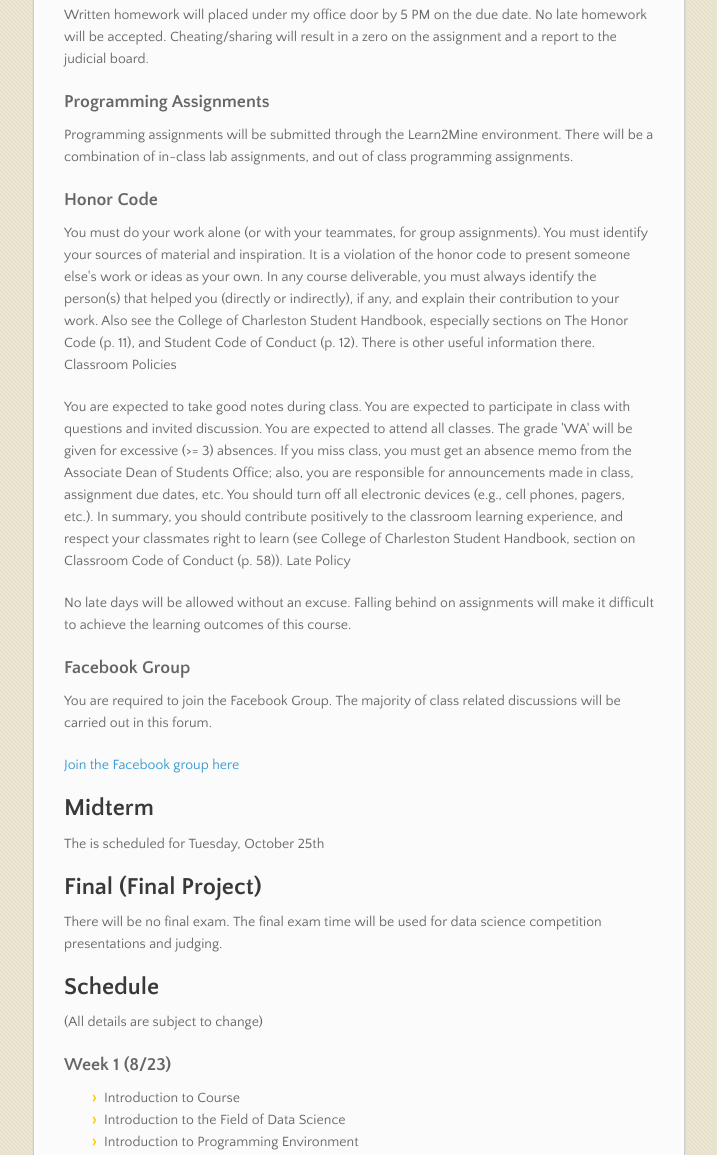
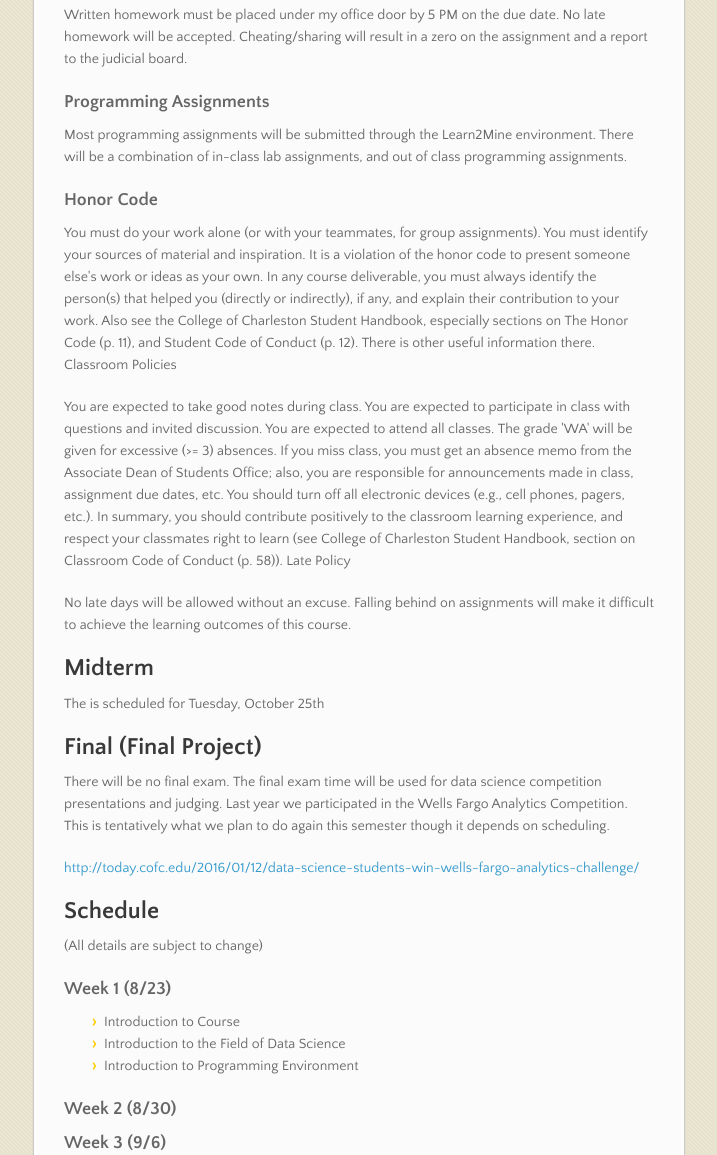
Before and after one commit to Anderson-Lab/data-101-fall-2016, a plain HTML site: page index.html in a window 1280 px wide. Shown: the part 2198-3353 px from the top of the page, without its empty margins (282-999 px from the left). Drawn offline with nearby package versions, Linux system fonts and the light colour scheme.

```diff
--- a/index.html
+++ b/index.html
@@ -47,7 +47,7 @@
 
 <ul>
 <li><a href="http://learn2mine.appspot.com/">Learn2Mine - where you complete assignments</a></li>
-<li><a href="To%20be%20posted%20soon">Join Learn2Mine Class</a></li>
+<li><a href="http://learn2mine.appspot.com/EnrollClass?key=ZJpabMBALKZeacmBP17Q">Join Learn2Mine Class</a></li>
 <li><a href="http://freyja.cs.cofc.edu/rstudio-learn2mine">RStudio - where you code</a></li>
 <li><a href="https://www.dropbox.com/sh/mgqi2qk6ss6h15n/AAAszxCzNOB78bzMrHehzfoFa?dl=0">Course Materials</a></li>
 <li><a href="https://www.facebook.com/groups/1239118556120962/">Facebook</a></li>
@@ -132,12 +132,12 @@
 <h3>
 <a id="homework-policy" class="anchor" href="#homework-policy" aria-hidden="true"><span aria-hidden="true" class="octicon octicon-link"></span></a>Homework Policy</h3>
 
-<p>Written homework will placed under my office door by 5 PM on the due date. No late homework will be accepted. Cheating/sharing will result in a zero on the assignment and a report to the judicial board.</p>
+<p>Written homework must be placed under my office door by 5 PM on the due date. No late homework will be accepted. Cheating/sharing will result in a zero on the assignment and a report to the judicial board.</p>
 
 <h3>
 <a id="programming-assignments" class="anchor" href="#programming-assignments" aria-hidden="true"><span aria-hidden="true" class="octicon octicon-link"></span></a>Programming Assignments</h3>
 
-<p>Programming assignments will be submitted through the Learn2Mine environment. There will be a combination of in-class lab assignments, and out of class programming assignments.</p>
+<p>Most programming assignments will be submitted through the Learn2Mine environment. There will be a combination of in-class lab assignments, and out of class programming assignments.</p>
 
 <h3>
 <a id="honor-code" class="anchor" href="#honor-code" aria-hidden="true"><span aria-hidden="true" class="octicon octicon-link"></span></a>Honor Code</h3>
@@ -157,13 +157,6 @@
 
 <p>No late days will be allowed without an excuse. Falling behind on assignments will make it difficult to achieve the learning outcomes of this course.</p>
 
-<h3>
-<a id="facebook-group" class="anchor" href="#facebook-group" aria-hidden="true"><span aria-hidden="true" class="octicon octicon-link"></span></a>Facebook Group</h3>
-
-<p>You are required to join the Facebook Group. The majority of class related discussions will be carried out in this forum.</p>
-
-<p><a href="https://www.facebook.com/groups/1689269657959552/">Join the Facebook group here</a></p>
-
 <h2>
 <a id="midterm" class="anchor" href="#midterm" aria-hidden="true"><span aria-hidden="true" class="octicon octicon-link"></span></a>Midterm</h2>
 
@@ -172,7 +165,9 @@
 <h2>
 <a id="final-final-project" class="anchor" href="#final-final-project" aria-hidden="true"><span aria-hidden="true" class="octicon octicon-link"></span></a>Final (Final Project)</h2>
 
-<p>There will be no final exam. The final exam time will be used for data science competition presentations and judging.</p>
+<p>There will be no final exam. The final exam time will be used for data science competition presentations and judging. Last year we participated in the Wells Fargo Analytics Competition. This is tentatively what we plan to do again this semester though it depends on scheduling.</p>
+
+<p><a href="http://today.cofc.edu/2016/01/12/data-science-students-win-wells-fargo-analytics-challenge/">http://today.cofc.edu/2016/01/12/data-science-students-win-wells-fargo-analytics-challenge/</a></p>
 
 <h2>
 <a id="schedule" class="anchor" href="#schedule" aria-hidden="true"><span aria-hidden="true" class="octicon octicon-link"></span></a>Schedule</h2>
```
Also changed, not shown: params.json (+1 -1 lines).
